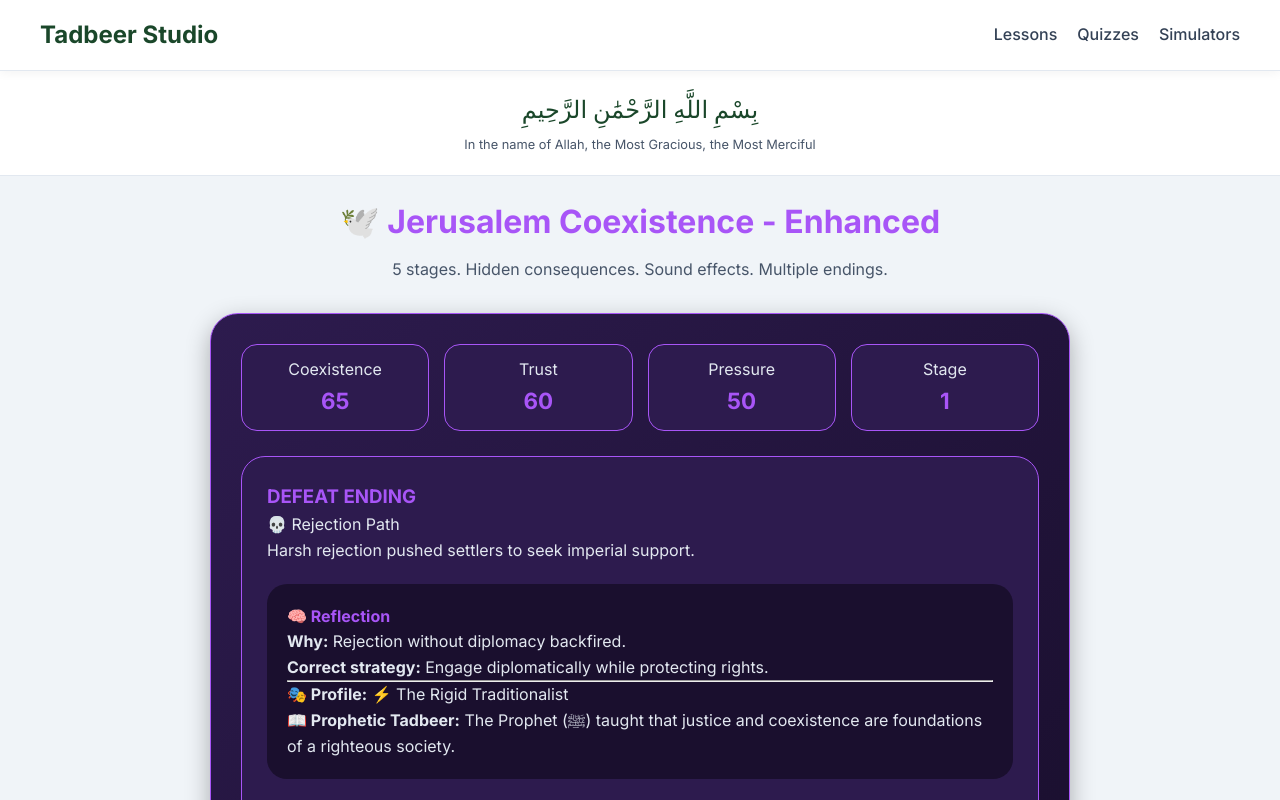
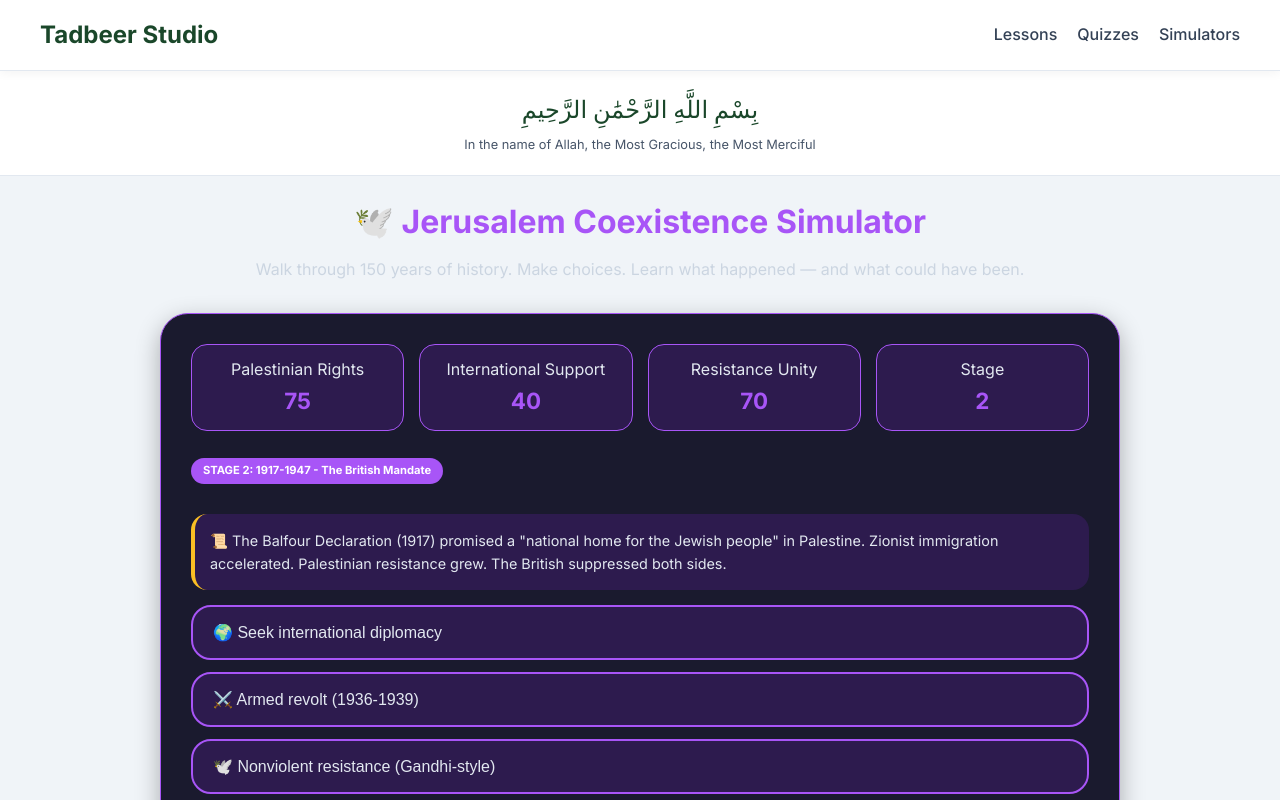
Before and after one commit to emmamimon77-afk/tadbeer-studio, a plain HTML site: page simulators/jerusalem-simulator/index.html in a window 1280 px wide. Both pictures are taken after a click on the button "🚫 Reject them entirely". Shown: the top 800 px of the page. Drawn offline with Linux system fonts and the light colour scheme.

Commit message:
Restore full Jerusalem Coexistence Simulator: 5 historical stages, multiple resistance paths, reflection questions, prophetic Tadbeer connection

```diff
--- a/simulators/jerusalem-simulator/index.html
+++ b/simulators/jerusalem-simulator/index.html
@@ -3,26 +3,24 @@
 <head>
     <meta charset="UTF-8">
     <meta name="viewport" content="width=device-width, initial-scale=1.0, user-scalable=yes">
-    <title>Jerusalem Coexistence - Enhanced | Tadbeer Studio</title>
+    <title>Jerusalem Coexistence Simulator - Full History | Tadbeer Studio</title>
     <link rel="stylesheet" href="/style.css">
     <link href="https://fonts.googleapis.com/css2?family=Inter:wght@400;500;600;700&display=swap" rel="stylesheet">
     <link rel="stylesheet" href="https://cdnjs.cloudflare.com/ajax/libs/font-awesome/6.0.0/css/all.min.css">
     <style>
         * { box-sizing: border-box; }
-        .j-container { max-width: 900px; margin: 0 auto; padding: 20px; }
-        .game-panel { background: linear-gradient(135deg, #2d1b4e, #1a0f2e); border-radius: 28px; padding: 30px; margin-bottom: 25px; box-shadow: 0 8px 25px rgba(0,0,0,0.3); border: 1px solid #a855f7; }
+        .j-container { max-width: 1000px; margin: 0 auto; padding: 20px; }
+        .game-panel { background: #1a1a2e; border-radius: 28px; padding: 30px; margin-bottom: 25px; box-shadow: 0 8px 25px rgba(0,0,0,0.3); border: 1px solid #a855f7; }
         .stage-badge { display: inline-block; background: #a855f7; color: white; padding: 4px 12px; border-radius: 50px; font-size: 0.7rem; font-weight: bold; margin-bottom: 15px; }
+        .historical-note { background: #2d1b4e; padding: 15px; border-radius: 16px; margin: 15px 0; border-left: 4px solid #fbbf24; font-size: 0.9rem; color: #e2e8f0; }
         .choice-btn { display: block; width: 100%; padding: 16px 20px; margin: 12px 0; background: #2d1b4e; border: 2px solid #a855f7; border-radius: 20px; cursor: pointer; transition: all 0.2s; text-align: left; font-size: 1rem; font-weight: 500; color: #e2e8f0; }
-        .choice-btn:hover { background: #a855f7; transform: translateX(8px); }
+        .choice-btn:hover { background: #a855f7; transform: translateX(8px); color: white; }
         .stats-row { display: flex; justify-content: space-between; gap: 15px; margin-bottom: 25px; flex-wrap: wrap; }
-        .stat-card { background: #2d1b4e; padding: 12px; border-radius: 16px; text-align: center; flex: 1; border: 1px solid #a855f7; }
+        .stat-card { background: #2d1b4e; padding: 12px; border-radius: 16px; text-align: center; flex: 1; border: 1px solid #a855f7; color: #e2e8f0; }
         .stat-value { font-size: 1.4rem; font-weight: bold; color: #a855f7; }
-        .choice-btn { color: #e2e8f0; }
-        .opponent-speech { color: #e2e8f0; }
-        .outcome-card { color: #e2e8f0; }
-        .stat-card { color: #e2e8f0; background: #2d1b4e; }
-        .outcome-card { background: #2d1b4e; border-radius: 24px; padding: 25px; margin-top: 20px; border: 1px solid #a855f7; display: none; animation: fadeIn 0.5s; }
+        .outcome-card { background: #2d1b4e; border-radius: 24px; padding: 25px; margin-top: 20px; border: 1px solid #a855f7; display: none; animation: fadeIn 0.5s; color: #e2e8f0; }
         .restart-btn { background: #a855f7; color: white; border: none; padding: 14px 30px; border-radius: 50px; cursor: pointer; font-weight: bold; margin-top: 20px; width: 100%; }
+        .reflection-box { background: #1a1a2e; padding: 20px; border-radius: 20px; margin-top: 20px; border-left: 4px solid #fbbf24; }
         @keyframes fadeIn { from { opacity: 0; transform: translateY(20px); } to { opacity: 1; transform: translateY(0); } }
         @media (max-width: 768px) { .j-container { padding: 12px; } .choice-btn { padding: 12px; font-size: 0.9rem; } }
     </style>
@@ -31,13 +29,13 @@
     <div id="navbar-placeholder"></div>
     <div class="bismillah">بِسْمِ اللَّهِ الرَّحْمَٰنِ الرَّحِيمِ<div class="bismillah-translation">In the name of Allah, the Most Gracious, the Most Merciful</div></div>
     <div class="j-container">
-        <h1 class="page-title" style="text-align: center; color: #a855f7;">🕊️ Jerusalem Coexistence - Enhanced</h1>
-        <p class="page-subtitle" style="text-align: center;">5 stages. Hidden consequences. Sound effects. Multiple endings.</p>
+        <h1 class="page-title" style="text-align: center; color: #a855f7;">🕊️ Jerusalem Coexistence Simulator</h1>
+        <p class="page-subtitle" style="text-align: center; color: #cbd5e1;">Walk through 150 years of history. Make choices. Learn what happened — and what could have been.</p>
         <div id="gamePanel" class="game-panel">
             <div class="stats-row">
-                <div class="stat-card"><div class="stat-label">Coexistence</div><div class="stat-value" id="coexistence">85</div></div>
-                <div class="stat-card"><div class="stat-label">Trust</div><div class="stat-value" id="trust">80</div></div>
-                <div class="stat-card"><div class="stat-label">Pressure</div><div class="stat-value" id="pressure">20</div></div>
+                <div class="stat-card"><div class="stat-label">Palestinian Rights</div><div class="stat-value" id="rights">70</div></div>
+                <div class="stat-card"><div class="stat-label">International Support</div><div class="stat-value" id="support">50</div></div>
+                <div class="stat-card"><div class="stat-label">Resistance Unity</div><div class="stat-value" id="unity">60</div></div>
                 <div class="stat-card"><div class="stat-label">Stage</div><div class="stat-value" id="stageNum">1</div></div>
             </div>
             <div id="gameContent"></div>
@@ -47,46 +45,54 @@
     <div id="footer-placeholder"></div>
     <script src="/assets/js/components.js"></script>
     <script>
-        let gameState = { stage: 1, coexistence: 85, trust: 80, pressure: 20, decisions: [] };
+        let gameState = { stage: 1, rights: 70, support: 50, unity: 60, decisions: [] };
         function updateUI() {
-            document.getElementById('coexistence').innerText = gameState.coexistence;
-            document.getElementById('trust').innerText = gameState.trust;
-            document.getElementById('pressure').innerText = gameState.pressure;
+            document.getElementById('rights').innerText = gameState.rights;
+            document.getElementById('support').innerText = gameState.support;
+            document.getElementById('unity').innerText = gameState.unity;
             document.getElementById('stageNum').innerText = gameState.stage;
         }
-        function playSound(type) {
-            try { const audioCtx = new (window.AudioContext || window.webkitAudioContext)(); const o = audioCtx.createOscillator(); const g = audioCtx.createGain(); o.connect(g); g.connect(audioCtx.destination); o.frequency.value = type === 'good' ? 660 : 220; g.gain.value = 0.1; o.start(); g.gain.exponentialRampToValueAtTime(0.00001, audioCtx.currentTime + 0.5); o.stop(audioCtx.currentTime + 0.5); } catch(e) {}
-        }
-        function endGame(outcome, message, details, reflection, correctStrategy, personality) {
+        function playSound(type) { try { const audioCtx = new (window.AudioContext || window.webkitAudioContext)(); const o = audioCtx.createOscillator(); const g = audioCtx.createGain(); o.connect(g); g.connect(audioCtx.destination); o.frequency.value = type === 'good' ? 660 : 220; g.gain.value = 0.1; o.start(); g.gain.exponentialRampToValueAtTime(0.00001, audioCtx.currentTime + 0.5); o.stop(audioCtx.currentTime + 0.5); } catch(e) {} }
+        function endGame(outcome, message, details, reflection, resistancePath) {
             playSound(outcome === 'victory' ? 'good' : 'bad');
-            const html = `<div class="outcome-card" style="display: block;"><h3 style="color: #a855f7;">${outcome.toUpperCase()} ENDING</h3><p>${message}</p><p>${details}</p><div style="background: #1a0f2e; padding: 20px; border-radius: 20px; margin: 20px 0;"><h4 style="color: #a855f7;">🧠 Reflection</h4><p><strong>Why:</strong> ${reflection}</p><p><strong>Correct strategy:</strong> ${correctStrategy}</p><hr><p><strong>🎭 Profile:</strong> ${personality}</p><p><strong>📖 Prophetic Tadbeer:</strong> The Prophet (ﷺ) taught that justice and coexistence are foundations of a righteous society.</p></div><button class="restart-btn" onclick="location.reload()">🔄 Play Again</button></div>`;
+            const html = `<div class="outcome-card" style="display: block;"><h3 style="color: #a855f7;">${outcome.toUpperCase()} ENDING</h3><p>${message}</p><p>${details}</p><div class="reflection-box"><h4 style="color: #fbbf24;">🧠 Reflection Questions</h4><p>📜 ${reflection}</p><p>⚔️ <strong>Your chosen resistance path:</strong> ${resistancePath}</p><p>🕊️ <strong>Prophetic Tadbeer:</strong> The Prophet (ﷺ) taught that justice must be pursued with patience, coalition-building, and nonviolent civil disobedience where possible. True victory is not military — it is the establishment of justice for all.</p><p>🌱 <strong>For the next generation:</strong> What would you do differently? How would you resist? Would aggression have sustained in the long run?</p></div><button class="restart-btn" onclick="location.reload()">🔄 Play Again</button></div>`;
             document.getElementById('gameContent').innerHTML = html;
         }
         function makeDecision(stage, choice) {
             playSound('good');
             if (stage === 1) {
-                if (choice === 'welcome') { gameState.decisions.push('welcome'); gameState.coexistence += 10; gameState.trust += 15; updateUI(); showStage2(); }
-                else if (choice === 'reject') { gameState.decisions.push('reject'); gameState.coexistence -= 20; gameState.trust -= 20; gameState.pressure += 30; updateUI(); endGame('defeat', '💀 Rejection Path', 'Harsh rejection pushed settlers to seek imperial support.', 'Rejection without diplomacy backfired.', 'Engage diplomatically while protecting rights.', '⚡ The Rigid Traditionalist'); }
-                else if (choice === 'secret_deal') { gameState.decisions.push('secret'); gameState.coexistence -= 30; gameState.trust -= 40; updateUI(); endGame('defeat', '🎭 Betrayal Path', 'Secret deals destroyed community trust.', 'Secrecy always backfires.', 'Transparency and consultation are essential.', '🎭 The Deceptive Broker'); }
+                if (choice === 'protect') { gameState.decisions.push('protect'); gameState.rights += 10; gameState.unity += 5; updateUI(); showStage2(); }
+                else if (choice === 'welcome') { gameState.decisions.push('welcome'); gameState.rights -= 10; gameState.support += 10; updateUI(); showStage2(); }
+                else if (choice === 'reject') { gameState.decisions.push('reject'); gameState.rights += 5; gameState.unity += 10; gameState.support -= 10; updateUI(); showStage2(); }
+                else if (choice === 'secret') { gameState.decisions.push('secret'); gameState.rights -= 20; gameState.unity -= 15; updateUI(); endGame('defeat', '💀 The Betrayal Path', 'You sold land secretly. When revealed, community trust collapsed. Palestinians were divided. The Zionist project accelerated.', 'Betrayal by local elites weakened resistance. Unity is the foundation of struggle.', 'Secret deals always backfire. The community must be consulted (Shura).'); }
             }
             else if (stage === 2) {
-                if (choice === 'protect') { gameState.decisions.push('protect'); gameState.coexistence += 15; gameState.trust += 10; updateUI(); showStage3(); }
-                else if (choice === 'ignore') { gameState.decisions.push('ignore'); gameState.coexistence -= 20; gameState.trust -= 25; gameState.pressure += 30; updateUI(); endGame('defeat', '💀 Ignorance Path', 'Ignoring the threat allowed it to grow.', 'Ignoring problems never solves them.', 'Address issues early with clear red lines.', '😰 The Avoidant Leader'); }
+                if (choice === 'diplomacy') { gameState.decisions.push('diplomacy'); gameState.rights += 5; gameState.support += 15; updateUI(); showStage3(); }
+                else if (choice === 'armed') { gameState.decisions.push('armed'); gameState.rights -= 10; gameState.unity += 10; gameState.support -= 10; updateUI(); showStage3(); }
+                else if (choice === 'nonviolent') { gameState.decisions.push('nonviolent'); gameState.rights += 15; gameState.support += 20; gameState.unity += 15; updateUI(); showStage3(); }
             }
             else if (stage === 3) {
-                if (choice === 'nonviolent') { gameState.decisions.push('nonviolent'); gameState.coexistence += 20; gameState.trust += 15; updateUI(); showStage4(); }
-                else if (choice === 'armed') { gameState.decisions.push('armed'); gameState.coexistence -= 15; gameState.trust -= 10; gameState.pressure += 40; updateUI(); endGame('defeat', '⚔️ Armed Revolt Path', 'Premature armed resistance was crushed.', 'Violence without strategy leads to defeat.', 'Use nonviolent resistance and international pressure.', '⚡ The Impulsive Fighter'); }
+                if (choice === 'unilateral') { gameState.decisions.push('unilateral'); gameState.rights -= 30; gameState.support -= 20; gameState.unity += 10; updateUI(); endGame('defeat', '💀 The Nakba Path', 'You declared a state unilaterally. War erupted. 750,000 Palestinians were expelled. 500+ villages destroyed.', 'The unilateral declaration without international consensus led to catastrophe.', 'You should have sought a negotiated solution with international guarantees.'); }
+                else if (choice === 'negotiate') { gameState.decisions.push('negotiate'); gameState.rights -= 10; gameState.support += 10; updateUI(); showStage4(); }
+                else if (choice === 'resistance') { gameState.decisions.push('resistance'); gameState.rights += 5; gameState.unity += 15; gameState.support -= 5; updateUI(); showStage4(); }
             }
             else if (stage === 4) {
-                if (choice === 'one_state') { endGame('victory', '🌟 One-State Solution', 'Equal rights for all. Justice restored.', 'You chose equality over domination.', 'The Prophet\'s (ﷺ) Medina model works.', '🕊️ The Justice Seeker'); }
-                else if (choice === 'two_state') { endGame('partial', '⚖️ Two-State Compromise', 'Partial peace, unresolved issues remain.', 'Compromise brought some peace.', 'Better than war, but justice incomplete.', '⚖️ The Pragmatic Compromiser'); }
-                else if (choice === 'forgiveness') { endGame('victory', '🕊️ Forgiveness Ending', 'Return of refugees. Truth commission. True peace.', 'You chose the hardest path: justice with mercy.', 'This is the highest Tadbeer.', '🕊️ The Sage of Justice'); }
+                if (choice === 'oslo') { gameState.decisions.push('oslo'); gameState.rights -= 20; gameState.support += 15; gameState.unity -= 20; updateUI(); showStage5(); }
+                else if (choice === 'intifada') { gameState.decisions.push('intifada'); gameState.rights += 5; gameState.unity += 20; gameState.support -= 10; updateUI(); showStage5(); }
+                else if (choice === 'bds') { gameState.decisions.push('bds'); gameState.rights += 15; gameState.support += 20; gameState.unity += 15; updateUI(); showStage5(); }
+            }
+            else if (stage === 5) {
+                if (choice === 'one_state') { endGame('victory', '🌟 One Democratic State', 'Equal rights for all. Return of refugees. Jerusalem open to all faiths.', 'You chose justice over domination. This is the Prophet\'s (ﷺ) Medina model.', 'Nonviolent resistance + international law + BDS + civil disobedience'); }
+                else if (choice === 'two_state') { endGame('partial', '⚖️ Two-State Compromise', 'A Palestinian state alongside Israel. Unresolved issues: settlements, refugees, Jerusalem.', 'Partial justice is better than none, but incomplete.', 'Diplomacy + compromise + continued pressure'); }
+                else if (choice === 'armed_struggle') { endGame('partial', '⚔️ Armed Struggle Path', 'Sporadic military resistance continues. Heavy casualties. International sympathy fluctuates.', 'Armed resistance alone has not achieved liberation.', 'A combination of armed struggle + nonviolent mobilization + international solidarity'); }
+                else if (choice === 'forgiveness') { endGame('victory', '🕊️ The Forgiveness Path', 'Return of refugees. Truth and reconciliation. Shared society. The hardest path, but the only just one.', 'You chose mercy with justice. This is the highest Tadbeer.', 'Civil disobedience + truth commissions + international solidarity + forgiveness'); }
             }
         }
-        function showStage1() { document.getElementById('gameContent').innerHTML = `<div class="stage-badge">STAGE 1: 1880s</div><div class="opponent-speech" style="background:#2d1b4e; padding:20px; border-radius:20px; margin:15px 0; border-left:4px solid #a855f7;">Zionist settlers arrive. Ottomans are indifferent.</div><button class="choice-btn" onclick="makeDecision(1, 'welcome')">🤝 Welcome settlers with conditions</button><button class="choice-btn" onclick="makeDecision(1, 'reject')">🚫 Reject them entirely</button><button class="choice-btn" onclick="makeDecision(1, 'secret_deal')">🤫 Secret land deals (TRAP)</button>`; updateUI(); }
-        function showStage2() { gameState.stage = 2; updateUI(); document.getElementById('gameContent').innerHTML = `<div class="stage-badge">STAGE 2: 1917-1947</div><div class="opponent-speech" style="background:#2d1b4e; padding:20px; border-radius:20px; margin:15px 0; border-left:4px solid #a855f7;">British Mandate. Zionist immigration accelerates.</div><button class="choice-btn" onclick="makeDecision(2, 'protect')">🛡️ Protect rights through law</button><button class="choice-btn" onclick="makeDecision(2, 'ignore')">😴 Ignore the threat</button>`; }
-        function showStage3() { gameState.stage = 3; updateUI(); document.getElementById('gameContent').innerHTML = `<div class="stage-badge">STAGE 3: 1948</div><div class="opponent-speech" style="background:#2d1b4e; padding:20px; border-radius:20px; margin:15px 0; border-left:4px solid #a855f7;">Nakba. 750,000 expelled.</div><button class="choice-btn" onclick="makeDecision(3, 'nonviolent')">🕊️ Nonviolent resistance</button><button class="choice-btn" onclick="makeDecision(3, 'armed')">⚔️ Armed resistance (TRAP)</button>`; }
-        function showStage4() { gameState.stage = 4; updateUI(); document.getElementById('gameContent').innerHTML = `<div class="stage-badge">STAGE 4: 2025</div><div class="opponent-speech" style="background:#2d1b4e; padding:20px; border-radius:20px; margin:15px 0; border-left:4px solid #a855f7;">The world watches. Apartheid accusations grow.</div><button class="choice-btn" onclick="makeDecision(4, 'one_state')">🌟 One democratic state for all</button><button class="choice-btn" onclick="makeDecision(4, 'two_state')">⚖️ Two-state solution</button><button class="choice-btn" onclick="makeDecision(4, 'forgiveness')">🕊️ Return + Reconciliation (Secret)</button>`; }
+        function showStage1() { document.getElementById('gameContent').innerHTML = `<div class="stage-badge">STAGE 1: 1880s - The Ottoman Millet System</div><div class="historical-note">📜 For 500 years, Muslims, Christians, and Jews lived under the Millet system — each community governed its own religious laws. Jerusalem was an open city. Then, Zionist settlers from Europe began arriving, seeking a "Jewish state."</div><button class="choice-btn" onclick="makeDecision(1, 'protect')">🛡️ Protect Palestinian land rights</button><button class="choice-btn" onclick="makeDecision(1, 'welcome')">🤝 Welcome settlers as refugees</button><button class="choice-btn" onclick="makeDecision(1, 'reject')">🚫 Reject them entirely</button><button class="choice-btn" onclick="makeDecision(1, 'secret')">🤫 Secret land sales (TRAP)</button>`; updateUI(); }
+        function showStage2() { gameState.stage = 2; updateUI(); document.getElementById('gameContent').innerHTML = `<div class="stage-badge">STAGE 2: 1917-1947 - The British Mandate</div><div class="historical-note">📜 The Balfour Declaration (1917) promised a "national home for the Jewish people" in Palestine. Zionist immigration accelerated. Palestinian resistance grew. The British suppressed both sides.</div><button class="choice-btn" onclick="makeDecision(2, 'diplomacy')">🌍 Seek international diplomacy</button><button class="choice-btn" onclick="makeDecision(2, 'armed')">⚔️ Armed revolt (1936-1939)</button><button class="choice-btn" onclick="makeDecision(2, 'nonviolent')">🕊️ Nonviolent resistance (Gandhi-style)</button>`; }
+        function showStage3() { gameState.stage = 3; updateUI(); document.getElementById('gameContent').innerHTML = `<div class="stage-badge">STAGE 3: 1948 - The Nakba</div><div class="historical-note">📜 On May 14, 1948, Israel declared independence. War erupted. 750,000 Palestinians were expelled. Over 500 villages were destroyed. Palestinians call this the Nakba ("Catastrophe").</div><button class="choice-btn" onclick="makeDecision(3, 'unilateral')">📜 Declare independence unilaterally (Historical path)</button><button class="choice-btn" onclick="makeDecision(3, 'negotiate')">🤝 Negotiate with neighbors</button><button class="choice-btn" onclick="makeDecision(3, 'resistance')">⚔️ Armed resistance + civil defense</button>`; }
+        function showStage4() { gameState.stage = 4; updateUI(); document.getElementById('gameContent').innerHTML = `<div class="stage-badge">STAGE 4: 1967-1993 - Occupation & Intifadas</div><div class="historical-note">📜 1967: Israel occupied the West Bank, Gaza, East Jerusalem, Golan Heights. Settlements began. 1987: First Intifada (uprising). 1993: Oslo Accords — Palestinian Authority established.</div><button class="choice-btn" onclick="makeDecision(4, 'oslo')">🤝 Accept Oslo Accords (Historical path)</button><button class="choice-btn" onclick="makeDecision(4, 'intifada')">✊ Continue armed resistance</button><button class="choice-btn" onclick="makeDecision(4, 'bds')">📢 Boycott, Divestment, Sanctions (BDS) movement</button>`; }
+        function showStage5() { gameState.stage = 5; updateUI(); document.getElementById('gameContent').innerHTML = `<div class="stage-badge">STAGE 5: 2025 - The Crossroads</div><div class="historical-note">📜 Gaza: 2.3 million people under siege. Over 50,000 killed since October 2023 (documented by Gaza Health Ministry). ICJ says occupation is "unlawful." ICC issues arrest warrants. The world is watching.</div><button class="choice-btn" onclick="makeDecision(5, 'one_state')">🌟 One democratic state for all</button><button class="choice-btn" onclick="makeDecision(5, 'two_state')">⚖️ Two-state solution with justice</button><button class="choice-btn" onclick="makeDecision(5, 'armed_struggle')">⚔️ Continue armed struggle</button><button class="choice-btn" onclick="makeDecision(5, 'forgiveness')">🕊️ Return + Reconciliation (Secret Path)</button>`; }
         showStage1(); updateUI();
     </script>
 </body>
```
